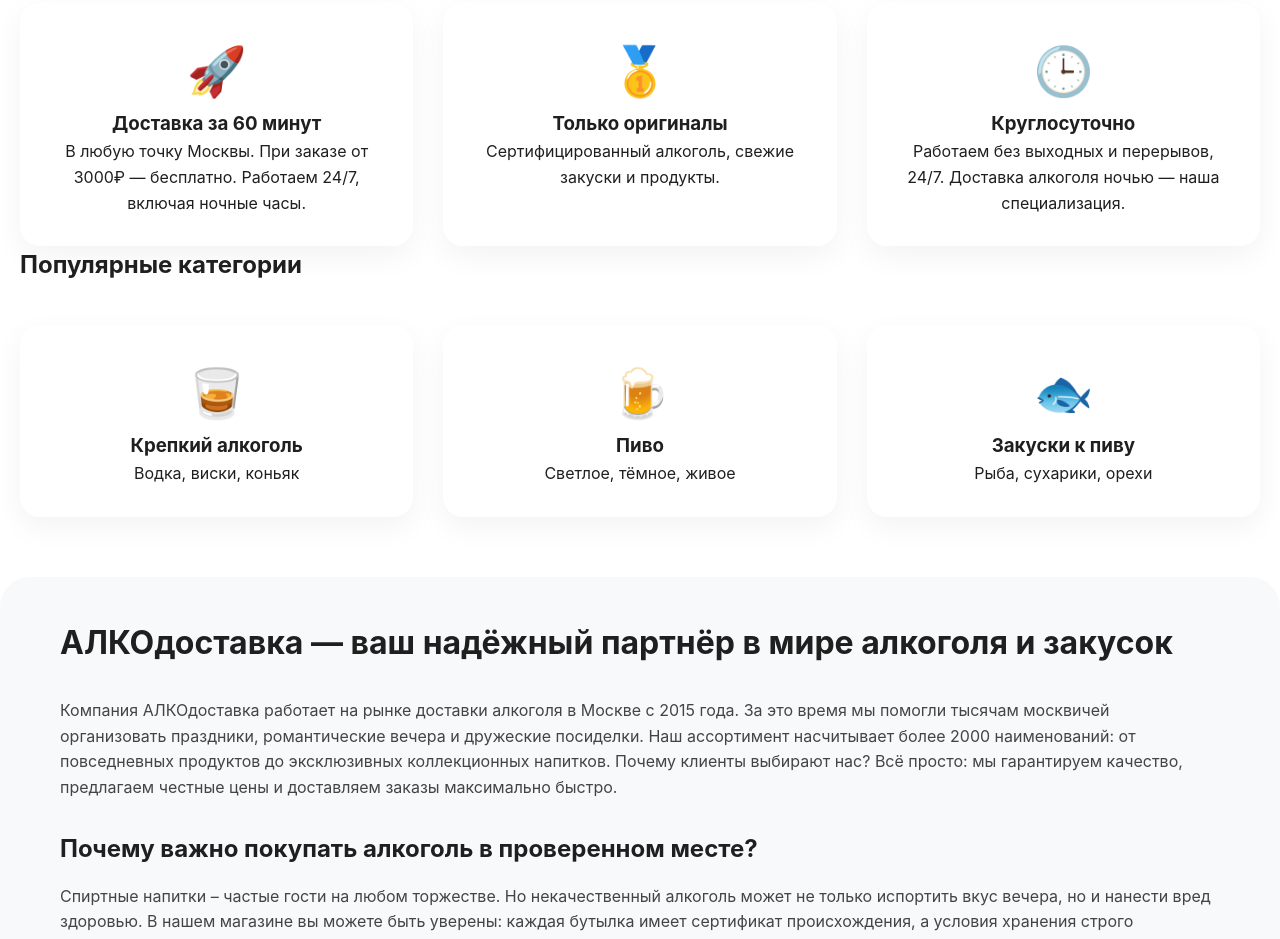
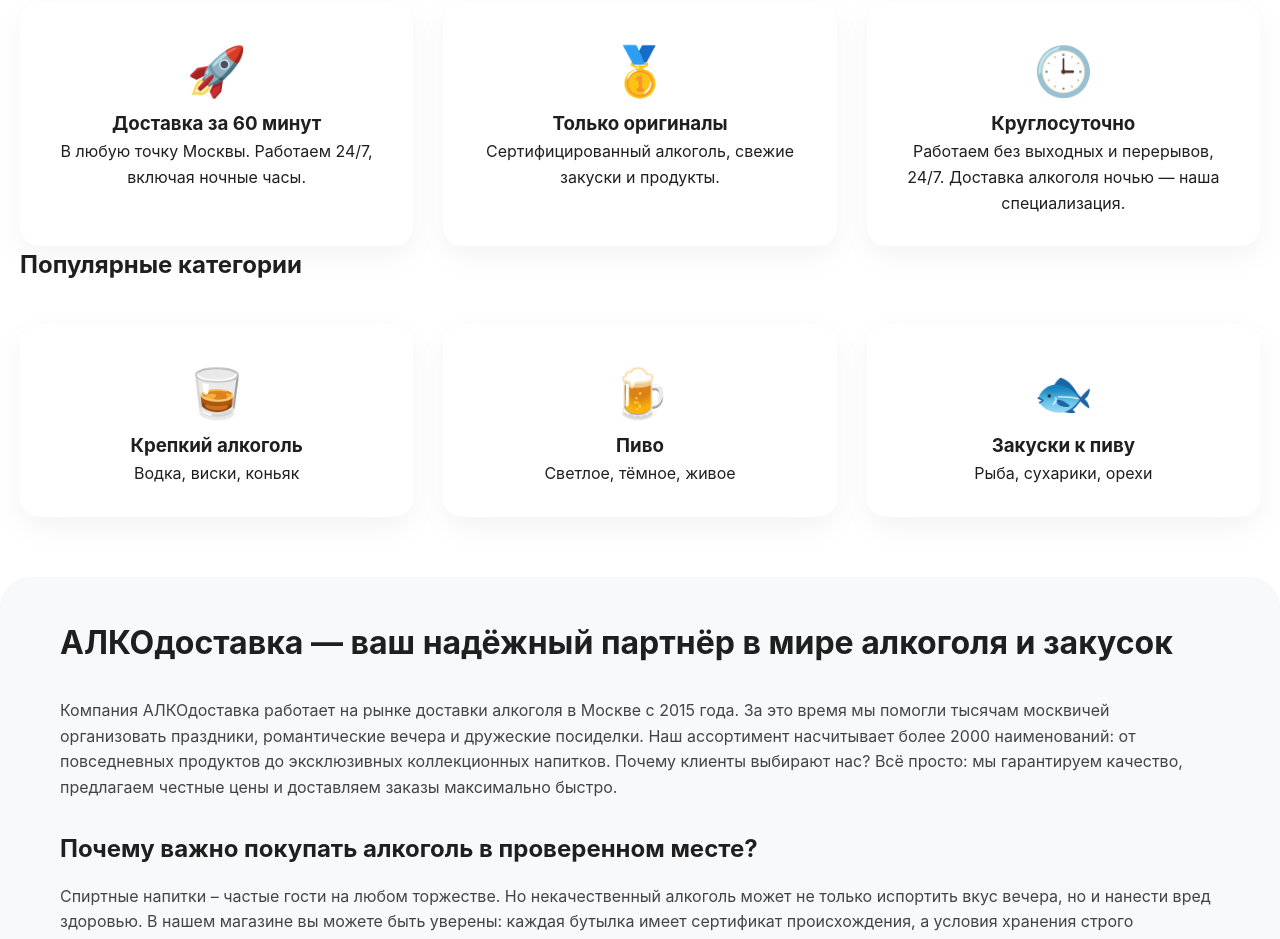
Before and after one commit to 76hgtvgywz-tech/dostavka-alkogolya-msk24, a plain HTML site: page index.html in a window 1280 px wide. Shown: the part 1078-2017 px from the top of the page. Drawn offline with Linux system fonts and the light colour scheme.

Commit message:
index.html

```diff
--- a/index.html
+++ b/index.html
@@ -121,7 +121,7 @@
                 <div class="feature-item">
                     <span class="feature-icon">🚀</span>
                     <h3>Доставка за 60 минут</h3>
-                    <p>В любую точку Москвы. При заказе от 3000₽ — бесплатно. Работаем 24/7, включая ночные часы.</p>
+                    <p>В любую точку Москвы. Работаем 24/7, включая ночные часы.</p>
                 </div>
                 <div class="feature-item">
                     <span class="feature-icon">🥇</span>
```
